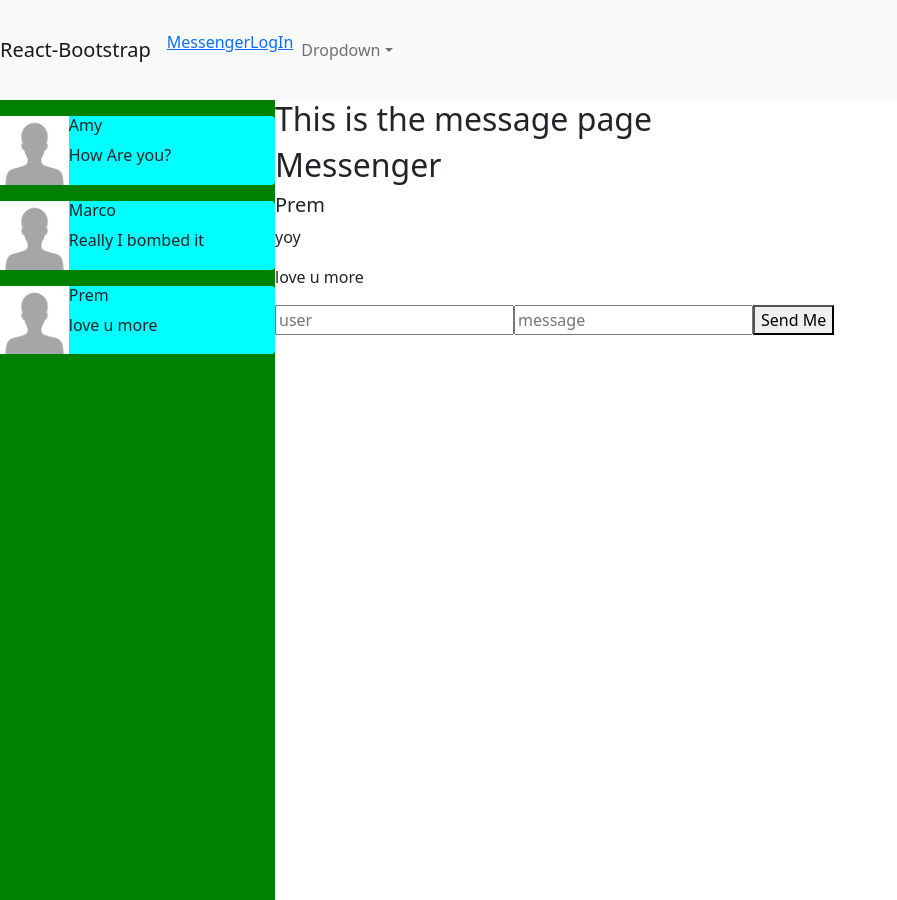
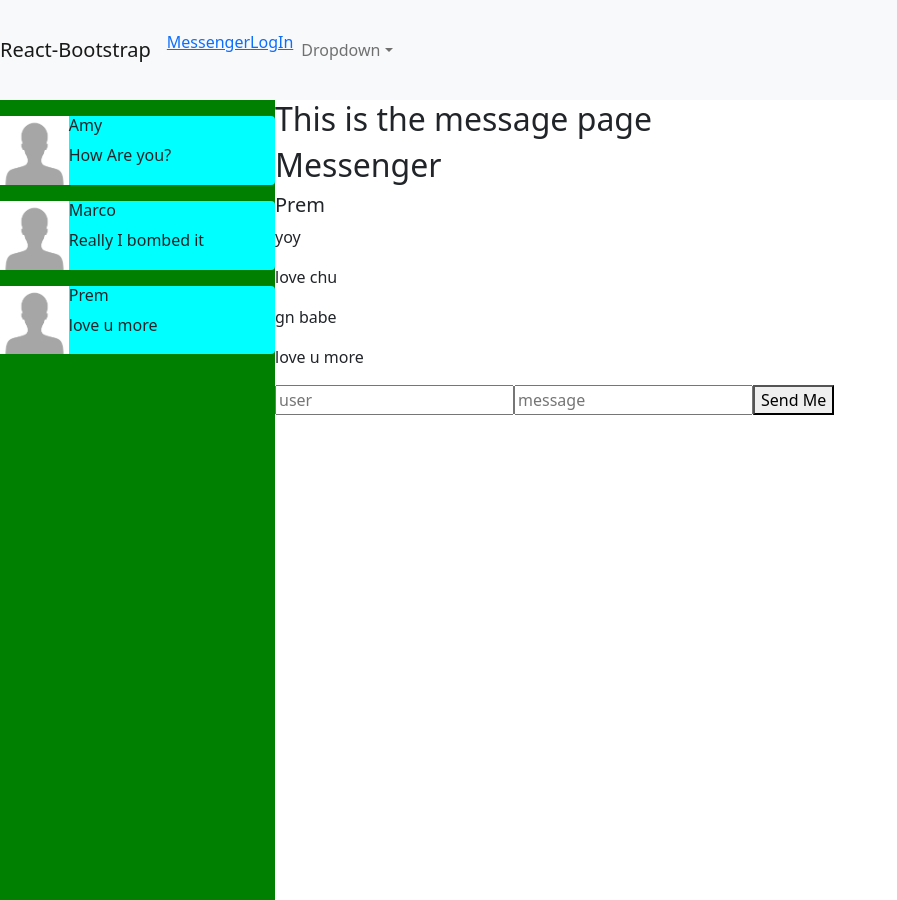
Before and after one commit to SethY8s/Facebook-Clone, a React (Create React App) app: page /message in a window 1280 px wide. Shown: the whole page, without its empty margins (0-897 px from the left). Built offline with nearby package versions, Linux system fonts and the light colour scheme; no server answers.

Commit message:
playing around with sorting objects for messages

```diff
--- a/src/comp/message/Message.tsx
+++ b/src/comp/message/Message.tsx
@@ -7,6 +7,7 @@ interface friendsType {
   name: string;
   friendMessage: string[];
   myMessage: string[];
+  messages: string[];
 }
 
 type friendProps = {
@@ -18,9 +19,15 @@ const Message: React.FunctionComponent<friendProps> = ({ currentFriend }) => {
     <div className="w-75 d-flex flex-column">
       <h2>Messenger</h2>
       <h5>{currentFriend.name}</h5>
-      {currentFriend.friendMessage.map((el) => (
-        <p>{el}</p>
-      ))}
+      {currentFriend.messages.map((el) => {
+        const [a, b] = el;
+
+        if (b === 'friend') {
+          return <p className="friend_message">{a}</p>;
+        } else {
+          return <p className="my_message">{a}</p>;
+        }
+      })}
     </div>
   );
 };
--- a/src/redux/users/user-reducer.js
+++ b/src/redux/users/user-reducer.js
@@ -29,6 +29,7 @@ const INITIAL_STATE = {
     name: 'Prem',
     friendMessage: ['yoy', 'love u more'],
     myMessage: ['love chu', 'gn babe'],
+    messages:[['yoy', 'friend'], ['love chu', 'me'], ['gn babe', 'me'], ['love u more', 'friend']]
   },
 };
 
```
